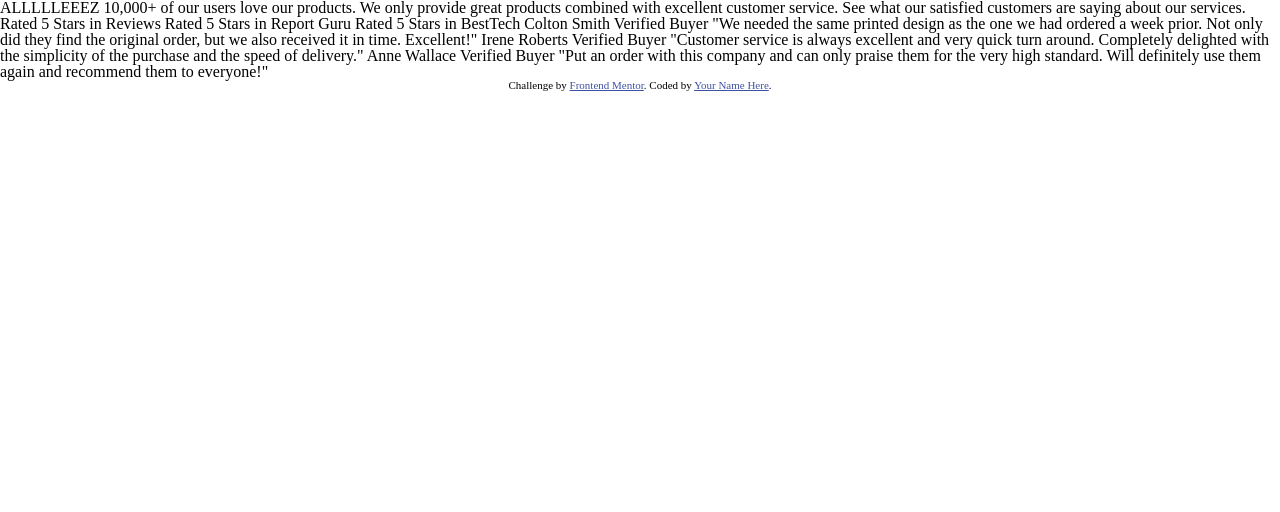
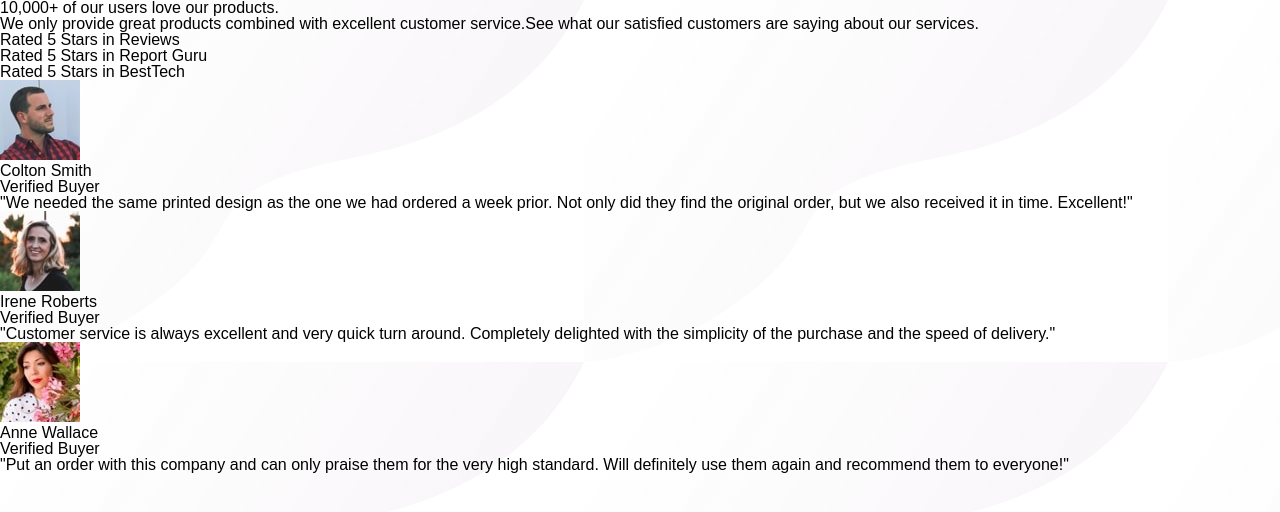
Before and after one commit to Rcaradec/Social-Proof-Section, a plain HTML site: page index.html in a window 1280 px wide. Drawn offline with Linux system fonts and the light colour scheme.

Commit message:
html ok css ready to go

```diff
--- a/index.html
+++ b/index.html
@@ -29,24 +29,80 @@
     </style>
   </head>
   <body>
-    ALLLLLEEEZ 10,000+ of our users love our products. We only provide great
-    products combined with excellent customer service. See what our satisfied
-    customers are saying about our services. Rated 5 Stars in Reviews Rated 5
-    Stars in Report Guru Rated 5 Stars in BestTech Colton Smith Verified Buyer
-    "We needed the same printed design as the one we had ordered a week prior.
-    Not only did they find the original order, but we also received it in time.
-    Excellent!" Irene Roberts Verified Buyer "Customer service is always
-    excellent and very quick turn around. Completely delighted with the
-    simplicity of the purchase and the speed of delivery." Anne Wallace Verified
-    Buyer "Put an order with this company and can only praise them for the very
-    high standard. Will definitely use them again and recommend them to
-    everyone!"
+    <main class="main__container">
+      <section class="section__top">
+        <div class="section__top_left">
+          <h1 class="section__top_left_title">
+            10,000+ of our users love our products.
+          </h1>
+          <p class="section__top_left_desc">
+            We only provide great products combined with excellent customer
+            service.See what our satisfied customers are saying about our
+            services.
+          </p>
+        </div>
 
-    <div class="attribution">
+        <div class="section__top_right">
+          <p id="section__top_right_reviews">Rated 5 Stars in Reviews</p>
+          <p id="section__top_right_report_guru">
+            Rated 5 Stars in Report Guru
+          </p>
+          <p id="section__top_right_best_tech">Rated 5 Stars in BestTech</p>
+        </div>
+      </section>
+      <section class="bottom">
+        <div class="bottom__card">
+          <div class="bottom__card_id">
+            <img src="./images/image-colton.jpg" alt="" />
+            <h2>Colton Smith</h2>
+            <h3>Verified Buyer</h3>
+          </div>
+          <div class="bottom__card_desc">
+            <p>
+              "We needed the same printed design as the one we had ordered a
+              week prior. Not only did they find the original order, but we also
+              received it in time. Excellent!"
+            </p>
+          </div>
+        </div>
+
+        <div class="bottom__card">
+          <div class="bottom__card_id">
+            <img src="./images/image-irene.jpg" alt="" />
+            <h2>Irene Roberts</h2>
+            <h3>Verified Buyer</h3>
+          </div>
+          <div class="bottom__card_desc">
+            <p>
+              "Customer service is always excellent and very quick turn around.
+              Completely delighted with the simplicity of the purchase and the
+              speed of delivery."
+            </p>
+          </div>
+        </div>
+
+        <div class="bottom__card">
+          <div class="bottom__card_id">
+            <img src="./images/image-anne.jpg" alt="" />
+            <h2>Anne Wallace</h2>
+            <h3>Verified Buyer</h3>
+          </div>
+          <div class="bottom__card_desc">
+            <p>
+              "Put an order with this company and can only praise them for the
+              very high standard. Will definitely use them again and recommend
+              them to everyone!"
+            </p>
+          </div>
+        </div>
+      </section>
+    </main>
+  </body>
+</html>
+
+<!-- <div class="attribution">
       Challenge by
       <a href="https://www.frontendmentor.io?ref=challenge" target="_blank"
         >Frontend Mentor</a
       >. Coded by <a href="#">Your Name Here</a>.
-    </div>
-  </body>
-</html>
+    </div> -->
--- a/style.css
+++ b/style.css
@@ -1,2 +1,20 @@
+:root{
+
+  /* Primary */
+  --Very-Dark-Magenta: hsl(300, 43%, 22%);
+  --Soft-Pink: hsl(333, 80%, 67%)
+
+  /* Neutral */
+--Dark-Grayish-Magenta: hsl(303, 10%, 53%);
+--Light-Grayish-Magenta: hsl(300, 24%, 96%);
+--White: hsl(0, 0%, 100%)
+
+/* Typo */
+font-size: 15px;
+font-family: 'Spartan', sans-serif;
+}
+
+
 body {
+  background-image: url(./images/bg-pattern-top-desktop.svg);
 }
```
